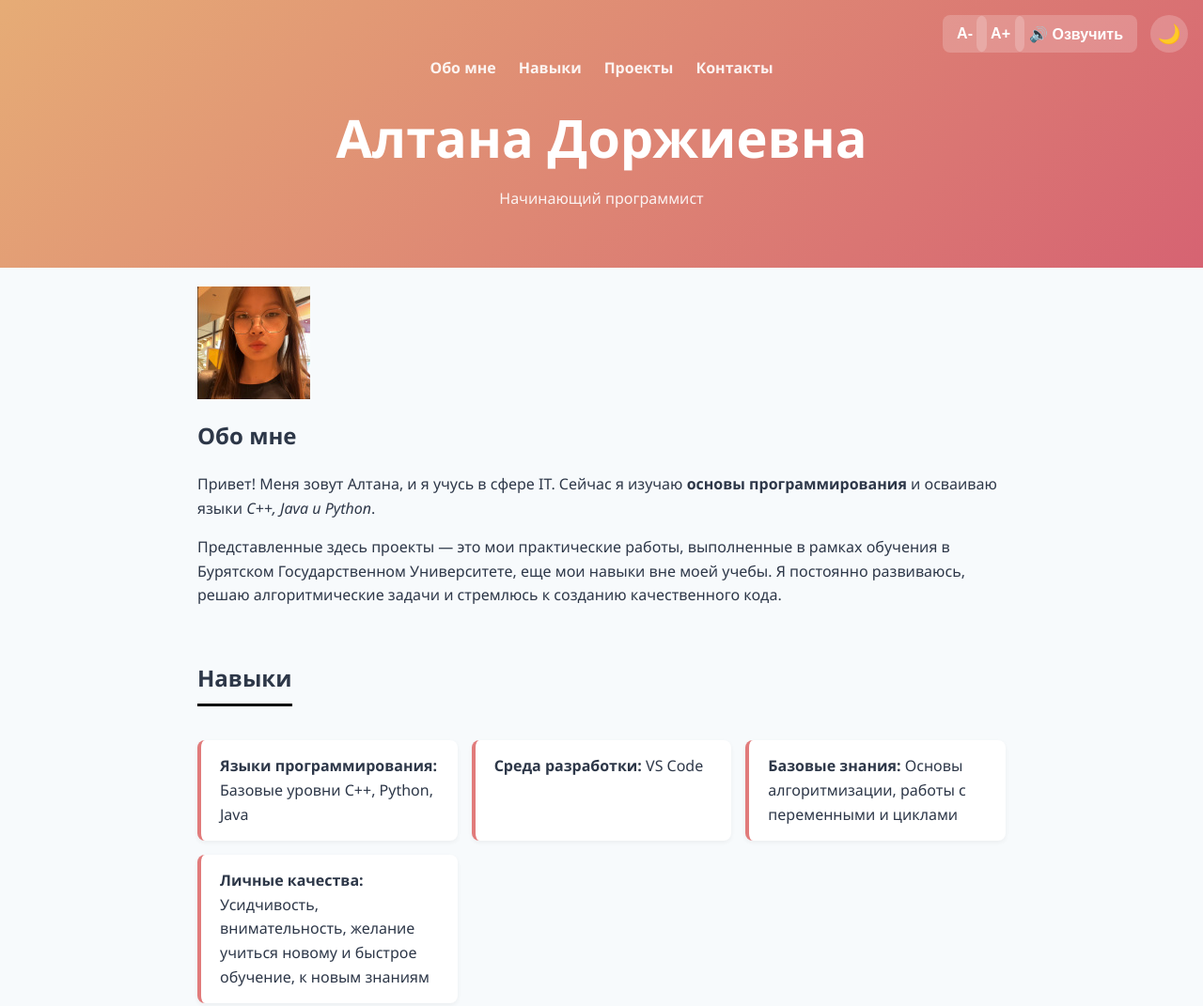
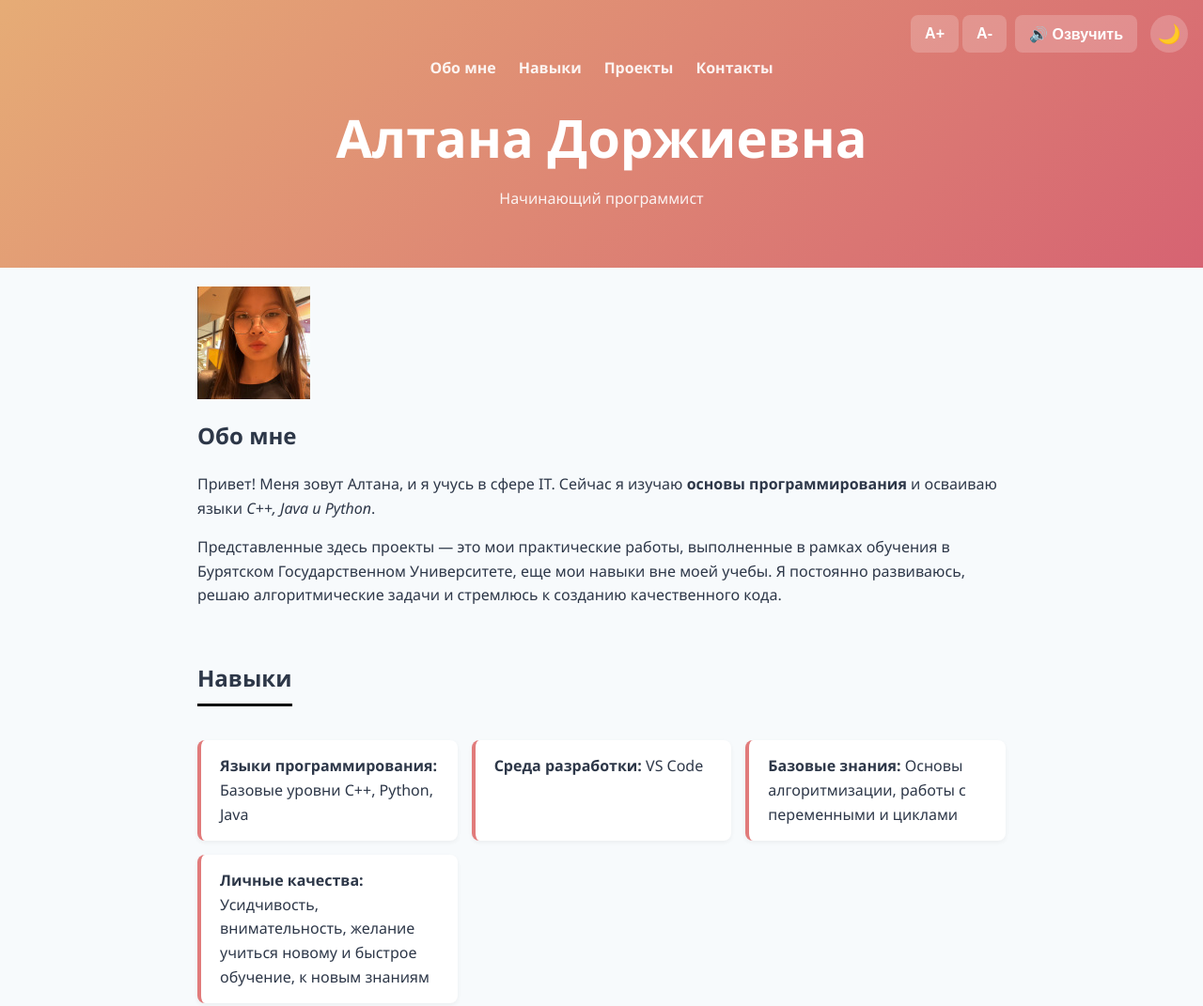
Before and after one commit to altanatsybik-hub/sait, a plain HTML site: page index.html in a window 1280 px wide. Shown: the top 1071 px of the page at 94% size. Drawn offline with Linux system fonts and the light colour scheme.

Commit message:
Update style.css

```diff
--- a/css/style.css
+++ b/css/style.css
@@ -290,8 +290,8 @@ footer {
 
 #theme-toggle { right: 16px; width: 40px; border-radius: 50%; font-size: 20px; padding: 0; }
 #speak-btn { right: 70px; }
-#btn-plus { right: 190px; }
-#btn-minus { right: 230px; }
+#btn-plus { right: 260px; }
+#btn-minus { right: 209px; }
 /* ============ 10. ОПУСКАЕМ ФОРМУ ВНИЗ ============ */
 #contacts {
     display: block !important;
```
